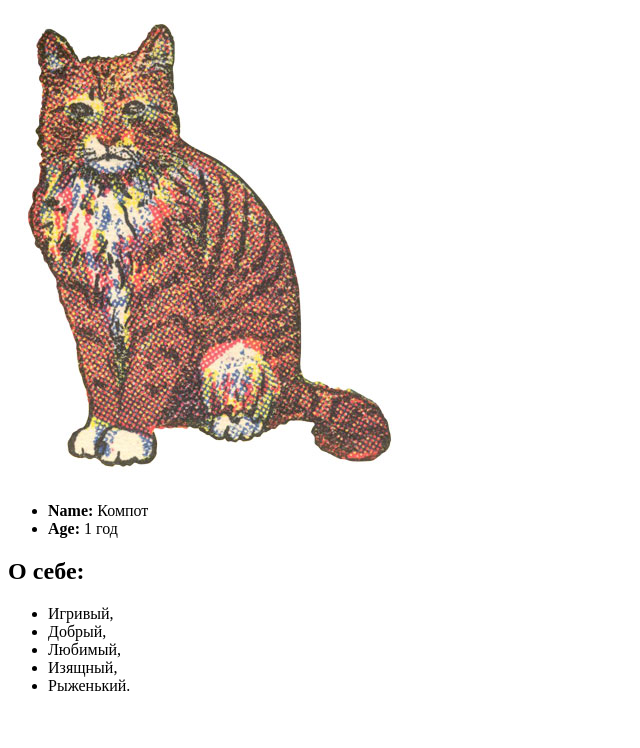
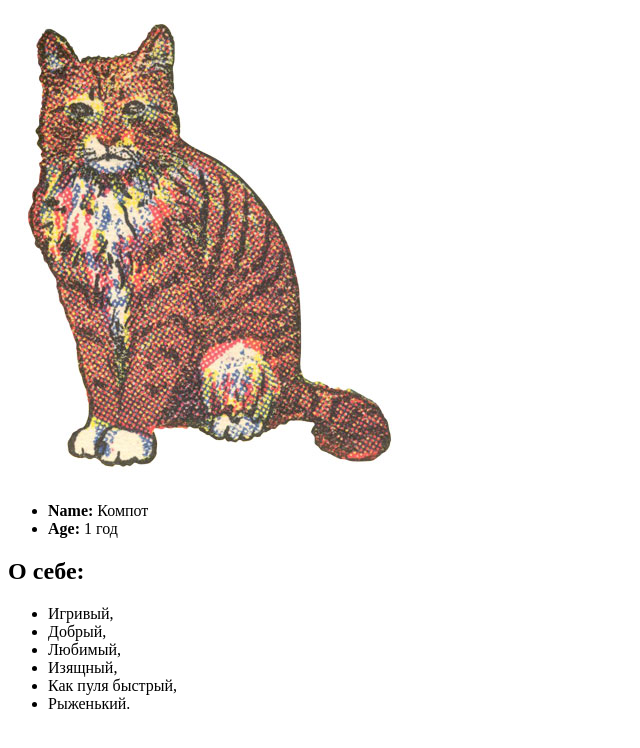
Before and after one commit to jSDjjjj/Cat_rep, a plain HTML site: page index.html in a window 1280 px wide. Shown: the whole page, without its empty margins (0-640 px from the left). Drawn offline with Linux system fonts and the light colour scheme.

Commit message:
Add 1 string
Как пуля быстрый

```diff
--- a/index.html
+++ b/index.html
@@ -21,6 +21,7 @@
 					<li>Добрый,</li>
 					<li>Любимый,</li>
 					<li>Изящный,</li>
+					<li>Как пуля быстрый,</li>
 					<li>Рыженький.</li>
 				</ul>
 			</div>
```
